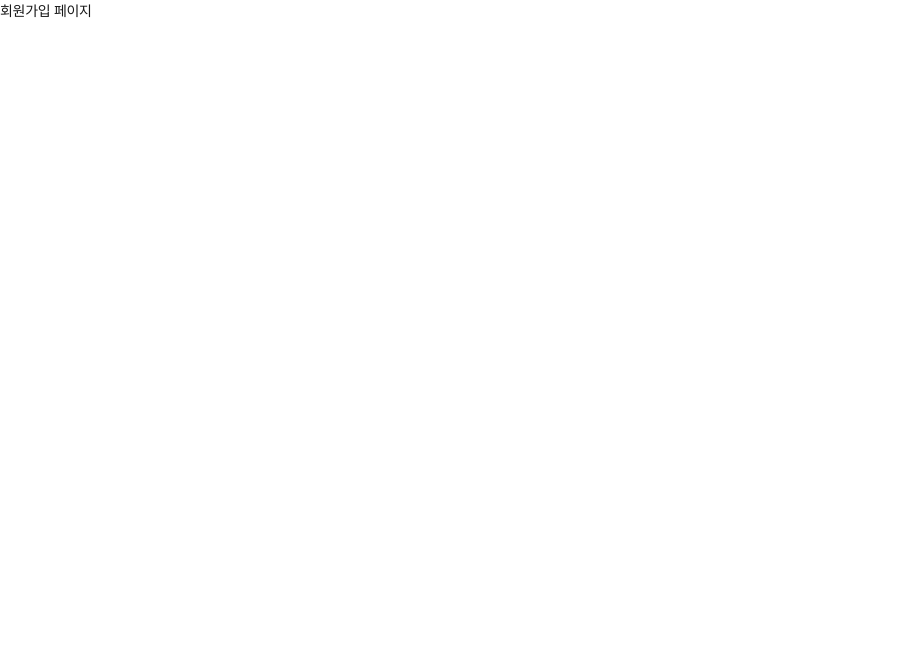
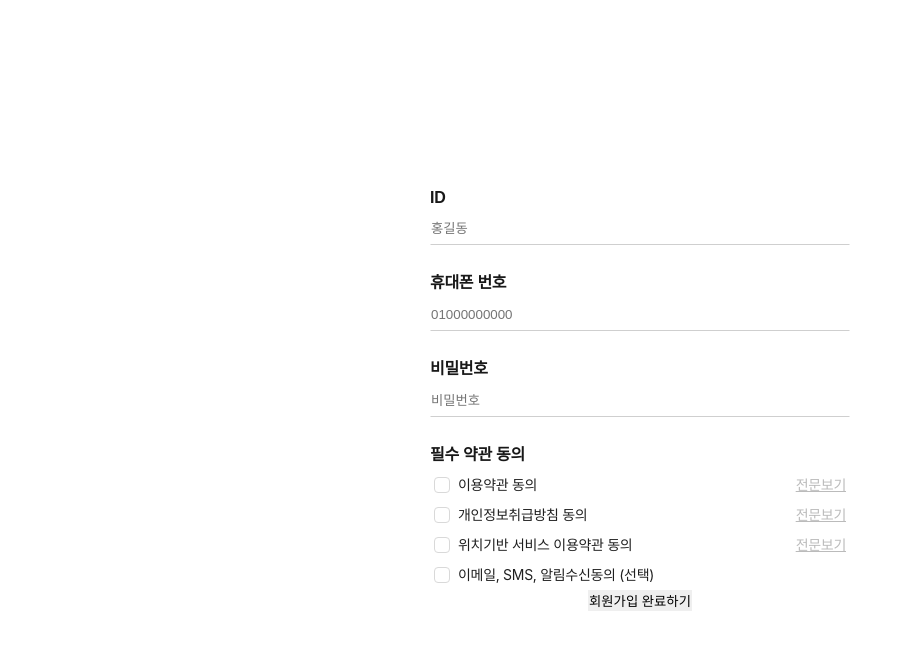
Before and after one commit to vitaZ-dev/cycloid-project, a React (Create React App) app: page /signup in a window 1280 px wide. Shown: the top 650 px of the page, without its empty margins (0-912 px from the left). Built offline with nearby package versions, Linux system fonts and the light colour scheme; a web font is replaced by a local one.

Commit message:
feat: 회원가입 페이지 퍼블리싱 작업 중

```diff
--- a/src/pages/SignUp.js
+++ b/src/pages/SignUp.js
@@ -1,10 +1,83 @@
-import react from "react";
+import react, { useState } from "react";
+import CommonInput from "../components/CommonInput";
+import { SignUpWrap } from "../style/SingUpCSS";
+import { Checkbox } from 'antd';
 
 const SignUp = () => {
+  const [userId, setUserId] = useState("");
+  const [userPhone, setUserPhone] = useState("");
+  const [userPw, setUserPw] = useState("");
+
+  const [check01, setCheck01] = useState(false);
+  const [check02, setCheck02] = useState(false);
+  const [check03, setCheck03] = useState(false);
+  const [check04, setCheck04] = useState(false);
+  const checkBoxItem = [
+    {
+      "check": check01,
+      "setCheck": setCheck01,
+      "contents": "이용약관 동의"
+    },
+    {
+      "check": check02,
+      "setCheck": setCheck02,
+      "contents": "개인정보취급방침 동의"
+    },
+    {
+      "check": check03,
+      "setCheck": setCheck03,
+      "contents": "위치기반 서비스 이용약관 동의"
+    },
+    {
+      "check": check04,
+      "setCheck": setCheck04,
+      "contents": "이메일, SMS, 알림수신동의 (선택)"
+    },
+  ]
+  const onChange = (e) => {
+    const checked = e.target.checked;
+    console.log(`checked = ${checked}`);
+    // setValue(checked);
+  };
   return (
-    <>
-      회원가입 페이지
-    </>
+    <SignUpWrap>
+      <CommonInput
+        title="ID"
+        type="text"
+        value={userId}
+        setValue={setUserId}
+        placeholder="홍길동"
+      />
+      <CommonInput
+        title="휴대폰 번호"
+        type="text"
+        value={userPhone}
+        setValue={setUserPhone}
+        placeholder="01000000000"
+      />
+      <CommonInput
+        title="비밀번호"
+        type="password"
+        value={userPw}
+        setValue={setUserPw}
+        placeholder="비밀번호"
+      />
+
+      <p>필수 약관 동의</p>
+      {checkBoxItem.map((item, idx) => (
+        <div className="check-box" key={idx}>
+          <Checkbox
+            checked={item.check}
+            onChange={(e) => item.setCheck(e.target.checked)}
+          >
+            {item.contents}
+          </Checkbox>
+          { idx !== 3 ? <span className="show-detail">전문보기</span> : null}
+        </div>
+      ))}
+
+      <button>회원가입 완료하기</button>
+    </SignUpWrap>
   )
 }
 
--- /dev/null
+++ b/src/style/SingUpCSS.js
@@ -0,0 +1,26 @@
+import styled from '@emotion/styled';
+import { baseContainer } from './CommonStyle';
+
+export const SignUpWrap = styled.section`
+  ${baseContainer};
+  p {
+    width: 100%;
+    margin-bottom: 5px;
+    font-size: 16px;
+    font-weight: 700;
+    text-align: left;
+  }
+  .check-box {
+    width: 100%;
+    padding: 4px;
+    display: flex;
+    justify-content: space-between;
+    .show-detail {
+      display: block;
+      color: #bbb;
+      line-height: 22px;
+      text-decoration: underline;
+      cursor: pointer;
+    }
+  }
+`;
```
